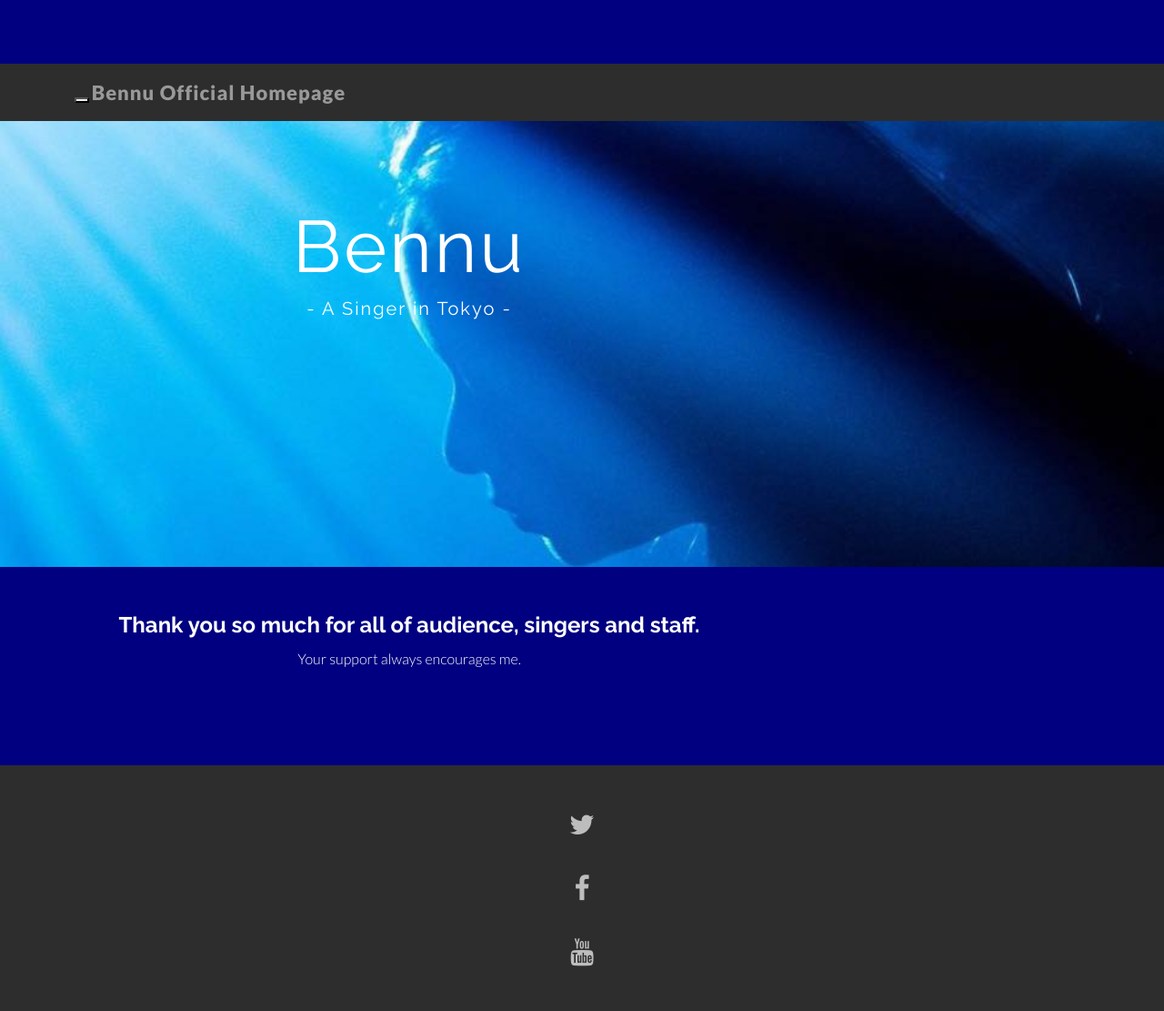
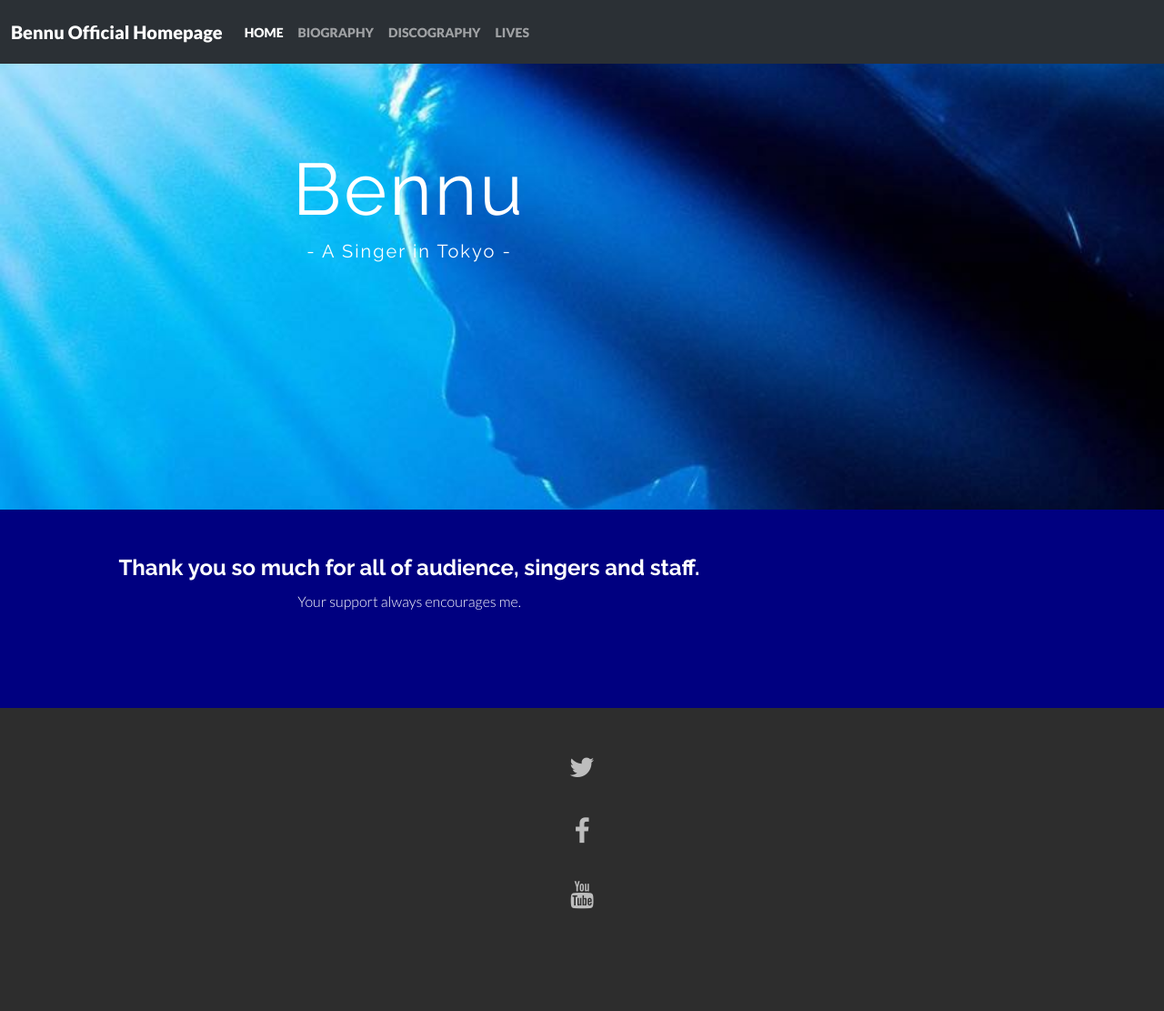
Before and after one commit to hwakabh/bennu-official.page, a Django app: page /home/ in a window 1280 px wide. Shown: the whole page at 91% size. After the commit the page ends 999 px from the top, so only its background shows below. Run offline with Django 5.2, Linux system fonts and the light colour scheme.

Commit message:
chore(ui): recovered navbar with v5.

```diff
--- a/bennuhp/templates/bennuhp/common/base.html
+++ b/bennuhp/templates/bennuhp/common/base.html
@@ -20,23 +20,34 @@
   </head>
 
   <body>
-    <nav class="navbar navbar-inverse navbar-fixed-top">
-      <div class="container">
-        <div class="navbar-header">
-          <button type="button" class="navbar-toggle" data-toggle="collapse" data-target=".navbar-collapse">
-            <span class="icon-bar"></span>
-            <span class="icon-bar"></span>
-            <span class="icon-bar"></span>
-          </button>
-          <a class="navbar-brand" href="{% url 'home' %}"><b>Bennu Official Homepage</b></a>
+    <nav class="navbar navbar-expand-lg bg-body-tertiary bg-dark fixed-top" data-bs-theme="dark">
+      <div class="container-fluid">
+        <a class="navbar-brand" href="{% url 'home' %}">Bennu Official Homepage</a>
+        <button
+          class="navbar-toggler"
+          type="button"
+          data-bs-toggle="collapse"
+          data-bs-target="#navbarItems">
+          <span class="navbar-toggler-icon"></span>
+        </button>
+
+        <div class="collapse navbar-collapse" id="navbarItems">
+          <ul class="navbar-nav">
+            <li class="nav-item">
+              <a class="nav-link active" href="{% url 'home' %}">HOME</a>
+            </li>
+            <li class="nav-item">
+              <a class="nav-link" href="{% url 'bio' %}">BIOGRAPHY</a>
+            </li>
+            <li class="nav-item">
+              <a class="nav-link" href="{% url 'disco' %}">DISCOGRAPHY</a>
+            </li>
+            <li class="nav-item">
+              <a class="nav-link" href="{% url 'live' %}">LIVES</a>
+            </li>
+          </ul>
         </div>
 
-        <ul class="nav navbar-nav navbar-right collapse navbar-collapse">
-          <li class="active"><a href="{% url 'home' %}">HOME</a></li>
-          <li ><a href="{% url 'bio' %}">BIOGRAPHY</a></li>
-          <li ><a href="{% url 'disco' %}">DISCOGRAPHY</a></li>
-          <li ><a href="{% url 'live' %}">LIVES</a></li>
-        </ul>
       </div>
     </nav>
 
```
